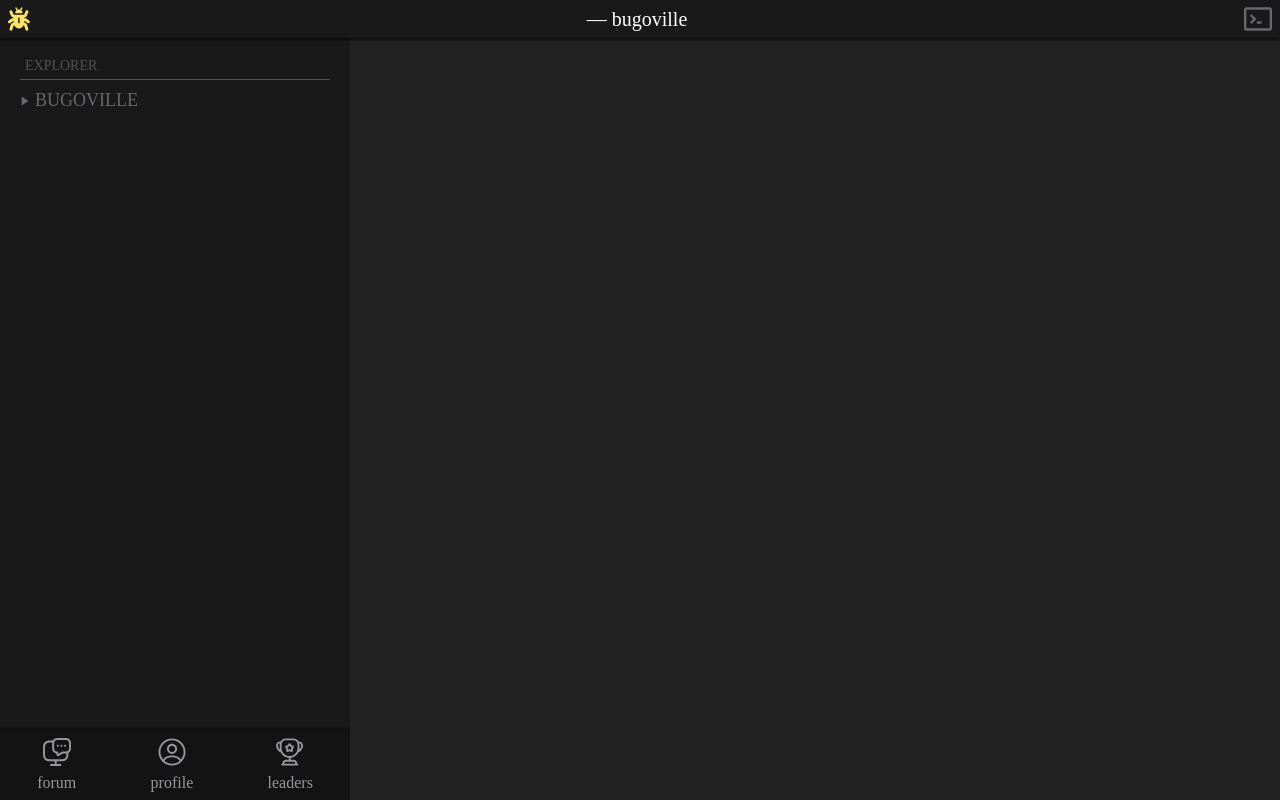
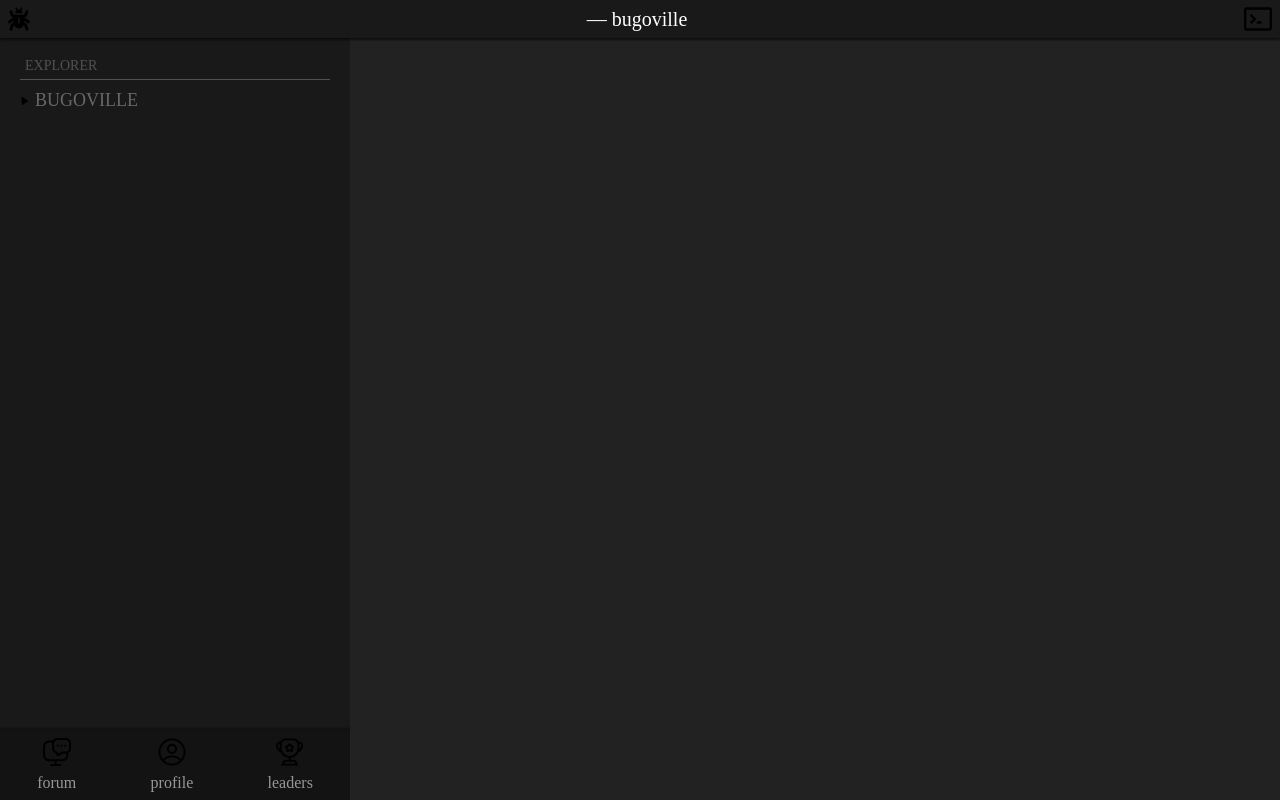
Before and after one commit to bagotville/game, a React app: page / in a window 1280 px wide. Built offline with nearby package versions, Linux system fonts and the light colour scheme.

Commit message:
Update #34: Fix

```diff
--- a/package.json
+++ b/package.json
@@ -41,7 +41,7 @@
     "eslint-plugin-import": "2.25.4",
     "eslint-plugin-jsx-a11y": "6.5.1",
     "eslint-plugin-prettier": "4.0.0",
-    "eslint-plugin-react": "7.28.0",
+    "eslint-plugin-react": "^7.28.0",
     "eslint-plugin-react-hooks": "4.3.0",
     "html-webpack-plugin": "5.5.0",
     "husky": "7.0.4",
@@ -54,6 +54,7 @@
     "sass": "1.49.7",
     "sass-loader": "12.4.0",
     "stylelint": "14.4.0",
+    "stylelint-config-css-modules": "^3.0.0",
     "stylelint-config-prettier": "9.0.3",
     "stylelint-config-property-sort-order-smacss": "8.0.0",
     "stylelint-config-standard": "25.0.0",
@@ -77,6 +78,7 @@
     "react-dom": "17.0.2",
     "react-redux": "7.2.6",
     "react-router-dom": "6.2.1",
-    "redux-thunk": "2.4.1"
+    "redux-thunk": "2.4.1",
+    "eslint-plugin-react": "^7.28.0"
   }
 }
--- a/src/components/Svg/Svg.types.ts
+++ b/src/components/Svg/Svg.types.ts
@@ -1,3 +1,5 @@
+import colors from '../../styles/colors.scss';
+
 export interface ISvgProps {
   icon: Icons;
   height?: number;
@@ -23,10 +25,10 @@ export enum Icons {
 }
 
 export const ICONS_DATA: TIconsData = {
-  [Icons.Console]: { color: '#69676C', width: 28, height: 24 },
-  [Icons.LogoBug]: { color: '#FCE566', width: 22, height: 26 },
-  [Icons.OpenTree]: { color: '#69676C', width: 10, height: 10 },
-  [Icons.Forum]: { color: '#98969B', width: 28, height: 28 },
-  [Icons.Leaders]: { color: '#98969B', width: 28, height: 28 },
-  [Icons.Profile]: { color: '#98969B', width: 28, height: 28 },
+  [Icons.Console]: { color: colors['gray-color'], width: 28, height: 24 },
+  [Icons.LogoBug]: { color: colors['yellow-color'], width: 22, height: 26 },
+  [Icons.OpenTree]: { color: colors['gray-color'], width: 10, height: 10 },
+  [Icons.Forum]: { color: colors['light-gray-color'], width: 28, height: 28 },
+  [Icons.Leaders]: { color: colors['light-gray-color'], width: 28, height: 28 },
+  [Icons.Profile]: { color: colors['light-gray-color'], width: 28, height: 28 },
 };
--- a/src/styles/colors.scss
+++ b/src/styles/colors.scss
@@ -12,3 +12,10 @@ $green-color: #5e8f2d;
 $pink-color: #ff6188;
 $light-blue-color: #78dce8;
 $yellow-color: #fce566;
+
+//SVG COLORS
+:export {
+  gray-color: $gray-color;
+  light-gray-color: $light-gray-color;
+  yellow-color: $yellow-color;
+}
--- a/static/index.html
+++ b/static/index.html
@@ -4,8 +4,10 @@
     <meta charset="UTF-8" />
     <meta
       name="viewport"
-      content="width=device-width, user-scalable=no, initial-scale=1.0, maximum-scale=1.0, minimum-scale=1.0" />
+      content="width=device-width, initial-scale=1.0, maximum-scale=6.0, minimum-scale=1.0" />
     <meta http-equiv="X-UA-Compatible" content="ie=edge" />
+    <meta name="description" content="game bugoville" />
+    <meta name="keywords" content="game, bugoville, play" />
     <link rel="icon" href="favicon.svg" type="image/svg" />
     <title>Game</title>
   </head>
```
Also changed, not shown: src/index.html (deleted, +0 -16 lines), 2 other files (tests, documents, lock files or other folders).
